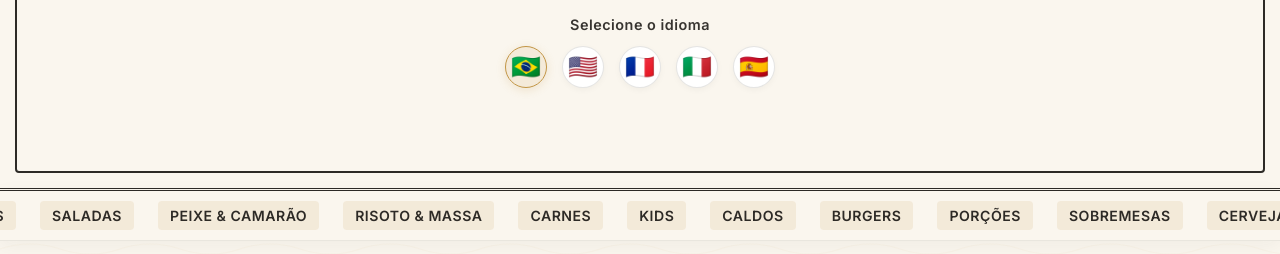
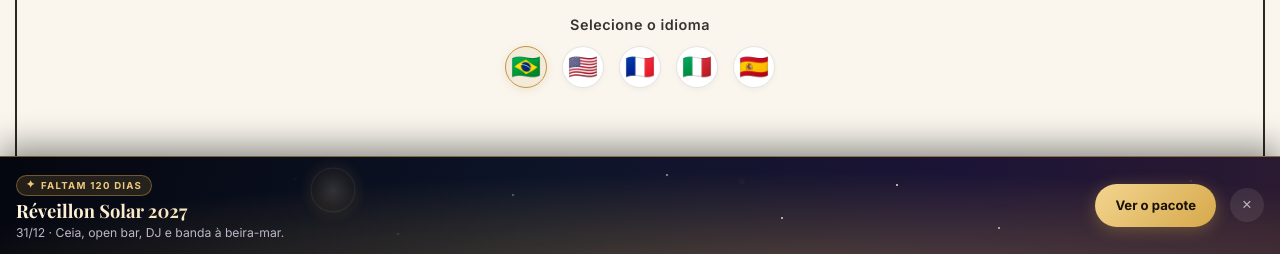
Before and after one commit to geraldo-solar/cardapiohotelsolar, a plain HTML site: page index.html in a window 1280 px wide. Shown: the part 546-800 px from the top of the page. Drawn offline with nearby package versions, Linux system fonts and the light colour scheme.

Commit message:
Adiciona faixa do Réveillon Solar 2027 ao cardápio digital
Faixa fixa no rodapé com tema de virada (céu noturno, fogos e estrelas
desenhados em CSS, sem imagens) e contagem regressiva para 31/12, traduzida
nos 5 idiomas do cardápio. O botão aponta direto para o pacote no motor de
reservas, com UTM para medir a conversão.

No ar de 02/09/2026 a 31/12/2026 — some sozinha em 1º de janeiro de 2027.
Quem fecha a faixa fica 7 dias sem vê-la. Datas, texto e link ficam no bloco
CONFIG no início do arquivo.

Co-Authored-By: Claude Opus 5 <noreply@anthropic.com>

```diff
--- /dev/null
+++ b/reveillon-banner.js
@@ -0,0 +1,355 @@
+/*
+ * Faixa de divulgação do Réveillon Solar 2027.
+ * Arquivo único e idêntico nos dois cardápios (Hotel Solar e Reserva Solar).
+ *
+ * Para ajustar a campanha, mexa apenas no bloco CONFIG abaixo.
+ * Para tirar a faixa do ar antes da data, basta trocar ativo: false.
+ */
+(function () {
+    'use strict';
+
+    var CONFIG = {
+        ativo: true,
+
+        // A faixa só aparece dentro desta janela (datas inclusive).
+        // Some sozinha em 1º de janeiro de 2027.
+        mostrarDe: '2026-09-02',
+        mostrarAte: '2026-12-31',
+
+        // Data da virada, usada na contagem regressiva.
+        viradaAno: 2026, viradaMes: 12, viradaDia: 31,
+
+        // Link direto para o pacote no motor de reservas.
+        destino: 'https://reservas.hotelsolar.tur.br/?pacote=0267abd7-ba19-4492-8894-aea827edea33' +
+                 '&utm_source=cardapio&utm_medium=faixa&utm_campaign=reveillon2027' +
+                 '#pacote-0267abd7-ba19-4492-8894-aea827edea33',
+
+        // Quantos dias a faixa fica escondida depois que o cliente fecha.
+        diasOcultoAposFechar: 7,
+
+        // Segundos até a faixa subir, para não competir com o carregamento do cardápio.
+        atrasoSegundos: 1.5
+    };
+
+    var TEXTOS = {
+        pt: {
+            titulo: 'Réveillon Solar 2027',
+            desc: '31/12 · Ceia, open bar, DJ e banda à beira-mar.',
+            cta: 'Ver o pacote',
+            fechar: 'Fechar',
+            contagem: function (d) {
+                if (d <= 0) return 'a virada é hoje';
+                return d === 1 ? 'falta 1 dia' : 'faltam ' + d + ' dias';
+            }
+        },
+        en: {
+            titulo: 'New Year’s Eve 2027',
+            desc: 'Dec 31 · Dinner, open bar, DJ and live band by the sea.',
+            cta: 'See the package',
+            fechar: 'Close',
+            contagem: function (d) {
+                if (d <= 0) return 'tonight’s the night';
+                return d === 1 ? '1 day to go' : d + ' days to go';
+            }
+        },
+        es: {
+            titulo: 'Fin de Año 2027',
+            desc: '31/12 · Cena, open bar, DJ y banda frente al mar.',
+            cta: 'Ver el paquete',
+            fechar: 'Cerrar',
+            contagem: function (d) {
+                if (d <= 0) return 'la fiesta es hoy';
+                return d === 1 ? 'falta 1 día' : 'faltan ' + d + ' días';
+            }
+        },
+        fr: {
+            titulo: 'Réveillon 2027',
+            desc: '31/12 · Dîner, open bar, DJ et groupe live face à la mer.',
+            cta: 'Voir le forfait',
+            fechar: 'Fermer',
+            contagem: function (d) {
+                if (d <= 0) return 'c’est ce soir';
+                return 'J-' + d;
+            }
+        },
+        it: {
+            titulo: 'Capodanno 2027',
+            desc: '31/12 · Cena, open bar, DJ e band dal vivo sul mare.',
+            cta: 'Vedi il pacchetto',
+            fechar: 'Chiudi',
+            contagem: function (d) {
+                if (d <= 0) return 'è stasera';
+                return d === 1 ? 'manca 1 giorno' : 'mancano ' + d + ' giorni';
+            }
+        }
+    };
+
+    var CHAVE_FECHOU = 'reveillon2027_fechado_ate';
+
+    // Abrir o cardápio com ?preview=reveillon força a faixa a aparecer fora da
+    // janela da campanha. Serve só para conferir o visual.
+    function modoPreview() {
+        return location.search.indexOf('preview=reveillon') !== -1;
+    }
+
+    function dentroDaJanela() {
+        var hoje = new Date();
+        var hojeISO = hoje.getFullYear() + '-' +
+            String(hoje.getMonth() + 1).padStart(2, '0') + '-' +
+            String(hoje.getDate()).padStart(2, '0');
+        return hojeISO >= CONFIG.mostrarDe && hojeISO <= CONFIG.mostrarAte;
+    }
+
+    function diasAteAVirada() {
+        var hoje = new Date();
+        hoje.setHours(0, 0, 0, 0);
+        var virada = new Date(CONFIG.viradaAno, CONFIG.viradaMes - 1, CONFIG.viradaDia);
+        return Math.round((virada - hoje) / 86400000);
+    }
+
+    function foiFechadaRecentemente() {
+        try {
+            var ate = localStorage.getItem(CHAVE_FECHOU);
+            return !!ate && Date.now() < Number(ate);
+        } catch (e) {
+            return false; // navegador sem localStorage: mostra a faixa mesmo assim
+        }
+    }
+
+    function marcarComoFechada() {
+        try {
+            var prazo = Date.now() + CONFIG.diasOcultoAposFechar * 24 * 60 * 60 * 1000;
+            localStorage.setItem(CHAVE_FECHOU, String(prazo));
+        } catch (e) { /* sem localStorage: a faixa volta na próxima visita */ }
+    }
+
+    // O Hotel Solar guarda o idioma em 'language'; o Reserva Solar em 'reserva_language'.
+    function idiomaAtual() {
+        var lang;
+        try {
+            lang = localStorage.getItem('language') || localStorage.getItem('reserva_language');
+        } catch (e) { /* ignora */ }
+        return TEXTOS[lang] ? lang : 'pt';
+    }
+
+    function injetarEstilo() {
+        var css = [
+            /* Céu da virada: noite sobre o mar, com brilho dourado a partir do centro. */
+            '.reveillon-faixa{',
+            '  position:fixed;left:0;right:0;bottom:0;z-index:200;',
+            '  display:flex;align-items:center;gap:14px;',
+            '  padding:13px 16px calc(13px + env(safe-area-inset-bottom));',
+            '  background:',
+            '    radial-gradient(120% 180% at 62% 120%,rgba(214,168,74,.30) 0%,rgba(214,168,74,0) 58%),',
+            '    linear-gradient(103deg,#05070F 0%,#0D1428 42%,#1C1436 74%,#2B1A31 100%);',
+            '  border-top:1px solid rgba(214,168,74,.5);',
+            '  box-shadow:0 -10px 32px rgba(0,0,0,.42);',
+            '  font-family:\'Inter\',sans-serif;color:#F6F1E6;',
+            '  overflow:hidden;isolation:isolate;',
+            '  transform:translateY(115%);transition:transform .5s cubic-bezier(.22,.9,.3,1);',
+            '}',
+            '.reveillon-faixa.is-visivel{transform:translateY(0);}',
+
+            /* Camada decorativa: estrelas piscando e fogos estourando. */
+            '.reveillon-faixa__ceu{',
+            '  position:absolute;inset:0;z-index:-1;pointer-events:none;overflow:hidden;',
+            '}',
+            '.reveillon-faixa__estrela{',
+            '  position:absolute;width:2px;height:2px;border-radius:50%;background:#FFF6DF;',
+            '  opacity:0;animation:reveillonPisca 3.4s ease-in-out infinite;',
+            '}',
+            '.reveillon-faixa__fogo{',
+            '  position:absolute;width:64px;height:64px;margin:-32px 0 0 -32px;',
+            '  border-radius:50%;opacity:0;',
+            '  background:radial-gradient(circle,rgba(255,236,196,.95) 0%,rgba(214,168,74,.55) 32%,rgba(214,168,74,0) 68%);',
+            '  animation:reveillonEstoura 5.2s ease-out infinite;',
+            '}',
+            '.reveillon-faixa__fogo::after{',
+            '  content:"";position:absolute;inset:12px;border-radius:50%;',
+            '  border:1px solid rgba(255,241,214,.55);',
+            '}',
+            '@keyframes reveillonPisca{',
+            '  0%,100%{opacity:0;transform:scale(.6);}',
+            '  45%{opacity:.9;transform:scale(1);}',
+            '}',
+            '@keyframes reveillonEstoura{',
+            '  0%{opacity:0;transform:scale(.15);}',
+            '  12%{opacity:.85;}',
+            '  46%{opacity:0;transform:scale(1.25);}',
+            '  100%{opacity:0;transform:scale(1.25);}',
+            '}',
+
+            '.reveillon-faixa__texto{flex:1;min-width:0;}',
+            '.reveillon-faixa__contagem{',
+            '  display:inline-flex;align-items:center;gap:5px;margin-bottom:4px;',
+            '  padding:2px 9px;border-radius:999px;',
+            '  background:rgba(214,168,74,.15);border:1px solid rgba(214,168,74,.42);',
+            '  font-size:.6rem;letter-spacing:.13em;text-transform:uppercase;',
+            '  font-weight:700;color:#EFC97E;white-space:nowrap;',
+            '}',
+            '.reveillon-faixa__contagem::before{content:"\\2726";font-size:.66rem;line-height:1;}',
+            '.reveillon-faixa__titulo{',
+            '  display:block;font-family:\'Playfair Display\',serif;font-size:1.15rem;',
+            '  font-weight:700;line-height:1.18;',
+            '  background:linear-gradient(92deg,#FFF4DE 0%,#F0CE8A 42%,#D6A84A 100%);',
+            '  -webkit-background-clip:text;background-clip:text;color:transparent;',
+            '}',
+            '.reveillon-faixa__desc{',
+            '  display:block;font-size:.76rem;line-height:1.35;color:#BDB6C6;margin-top:3px;',
+            '  overflow:hidden;display:-webkit-box;-webkit-line-clamp:2;-webkit-box-orient:vertical;',
+            '}',
+            '.reveillon-faixa__cta{',
+            '  flex-shrink:0;display:inline-block;padding:11px 20px;border-radius:999px;',
+            '  background:linear-gradient(135deg,#F3D590 0%,#D6A84A 100%);color:#1A1206;',
+            '  font-size:.82rem;font-weight:700;text-decoration:none;white-space:nowrap;',
+            '  box-shadow:0 3px 16px rgba(214,168,74,.34);',
+            '  transition:filter .2s ease,transform .2s ease;',
+            '}',
+            '.reveillon-faixa__cta:hover{filter:brightness(1.08);transform:translateY(-1px);}',
+            '.reveillon-faixa__fechar{',
+            '  flex-shrink:0;width:34px;height:34px;border:0;border-radius:50%;',
+            '  background:rgba(246,241,230,.09);color:#BDB6C6;font-size:1.05rem;line-height:1;',
+            '  cursor:pointer;transition:background .2s ease,color .2s ease;',
+            '}',
+            '.reveillon-faixa__fechar:hover{background:rgba(246,241,230,.18);color:#F6F1E6;}',
+
+            '@media (max-width:600px){',
+            '  .reveillon-faixa{gap:10px;padding:11px 12px calc(11px + env(safe-area-inset-bottom));}',
+            '  .reveillon-faixa__titulo{font-size:1.02rem;}',
+            '  .reveillon-faixa__desc{font-size:.71rem;}',
+            '  .reveillon-faixa__cta{padding:10px 15px;font-size:.76rem;}',
+            '}',
+            /* Sem animação para quem pediu menos movimento no sistema. */
+            '@media (prefers-reduced-motion:reduce){',
+            '  .reveillon-faixa{transition:none;}',
+            '  .reveillon-faixa__estrela,.reveillon-faixa__fogo{animation:none;opacity:.5;}',
+            '}',
+            '@media print{.reveillon-faixa{display:none !important;}}'
+        ].join('\n');
+
+        var tag = document.createElement('style');
+        tag.textContent = css;
+        document.head.appendChild(tag);
+    }
+
+    function montarCeu() {
+        var ceu = document.createElement('span');
+        ceu.className = 'reveillon-faixa__ceu';
+        ceu.setAttribute('aria-hidden', 'true');
+
+        // Estrelas espalhadas, cada uma com seu próprio ritmo.
+        var estrelas = [
+            [8, 30], [15, 68], [23, 22], [31, 78], [40, 38],
+            [52, 18], [61, 62], [70, 28], [78, 72], [86, 40], [93, 24]
+        ];
+        estrelas.forEach(function (pos, i) {
+            var e = document.createElement('span');
+            e.className = 'reveillon-faixa__estrela';
+            e.style.left = pos[0] + '%';
+            e.style.top = pos[1] + '%';
+            e.style.animationDelay = (i * 0.29).toFixed(2) + 's';
+            ceu.appendChild(e);
+        });
+
+        // Três fogos em tempos diferentes, para não estourarem juntos.
+        [[26, 34, 0], [58, 26, 1.7], [82, 46, 3.4]].forEach(function (f) {
+            var fogo = document.createElement('span');
+            fogo.className = 'reveillon-faixa__fogo';
+            fogo.style.left = f[0] + '%';
+            fogo.style.top = f[1] + '%';
+            fogo.style.animationDelay = f[2] + 's';
+            ceu.appendChild(fogo);
+        });
+
+        return ceu;
+    }
+
+    function montar() {
+        injetarEstilo();
+
+        var faixa = document.createElement('aside');
+        faixa.className = 'reveillon-faixa';
+        faixa.setAttribute('role', 'complementary');
+        faixa.appendChild(montarCeu());
+
+        var texto = document.createElement('div');
+        texto.className = 'reveillon-faixa__texto';
+
+        var contagem = document.createElement('span');
+        contagem.className = 'reveillon-faixa__contagem';
+
+        var titulo = document.createElement('span');
+        titulo.className = 'reveillon-faixa__titulo';
+
+        var desc = document.createElement('span');
+        desc.className = 'reveillon-faixa__desc';
+
+        texto.appendChild(contagem);
+        texto.appendChild(titulo);
+        texto.appendChild(desc);
+
+        var cta = document.createElement('a');
+        cta.className = 'reveillon-faixa__cta';
+        cta.href = CONFIG.destino;
+        cta.target = '_blank';
+        cta.rel = 'noopener';
+
+        var fechar = document.createElement('button');
+        fechar.className = 'reveillon-faixa__fechar';
+        fechar.type = 'button';
+        fechar.innerHTML = '&times;';
+
+        faixa.appendChild(texto);
+        faixa.appendChild(cta);
+        faixa.appendChild(fechar);
+        document.body.appendChild(faixa);
+
+        function traduzir() {
+            var t = TEXTOS[idiomaAtual()];
+            contagem.textContent = t.contagem(diasAteAVirada());
+            titulo.textContent = t.titulo;
+            desc.textContent = t.desc;
+            cta.textContent = t.cta;
+            fechar.setAttribute('aria-label', t.fechar);
+            faixa.setAttribute('aria-label', t.titulo);
+        }
+
+        function reservarEspaco() {
+            if (!faixa.isConnected) return;
+            document.body.style.paddingBottom = (faixa.offsetHeight + 12) + 'px';
+        }
+
+        traduzir();
+
+        // Acompanha a troca de bandeirinha do cardápio.
+        document.querySelectorAll('.lang-btn').forEach(function (btn) {
+            btn.addEventListener('click', function () {
+                setTimeout(function () { traduzir(); reservarEspaco(); }, 0);
+            });
+        });
+
+        fechar.addEventListener('click', function () {
+            faixa.classList.remove('is-visivel');
+            document.body.style.paddingBottom = '';
+            marcarComoFechada();
+            setTimeout(function () { faixa.remove(); }, 550);
+        });
+
+        setTimeout(function () {
+            faixa.classList.add('is-visivel');
+            reservarEspaco();
+        }, CONFIG.atrasoSegundos * 1000);
+
+        window.addEventListener('resize', reservarEspaco);
+    }
+
+    if (!modoPreview()) {
+        if (!CONFIG.ativo || !dentroDaJanela() || foiFechadaRecentemente()) return;
+    }
+
+    if (document.readyState === 'loading') {
+        document.addEventListener('DOMContentLoaded', montar);
+    } else {
+        montar();
+    }
+})();
```
Also changed, not shown: index.html (+1 -0 lines).
